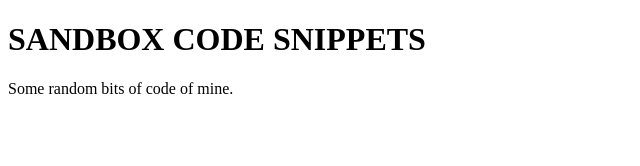
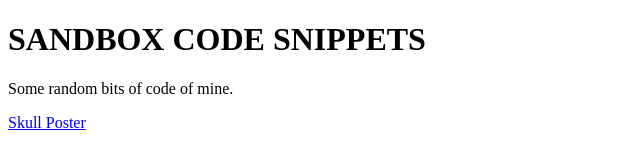
Before and after one commit to chalupagrande/sandbox, a plain HTML site: page index.html in a window 1280 px wide. Shown: the full height of the page, 0-640 px from the left. Drawn offline with Linux system fonts and the light colour scheme.

```diff
--- a/index.html
+++ b/index.html
@@ -8,6 +8,6 @@
   <h1>SANDBOX CODE SNIPPETS</h1>
 
   <p>Some random bits of code of mine.</p>
-  <a href="views/skull.html"></a>
+  <a href="views/skull.html">Skull Poster</a>
 </body>
 </html>
```
Also changed, not shown: README.md (added).
